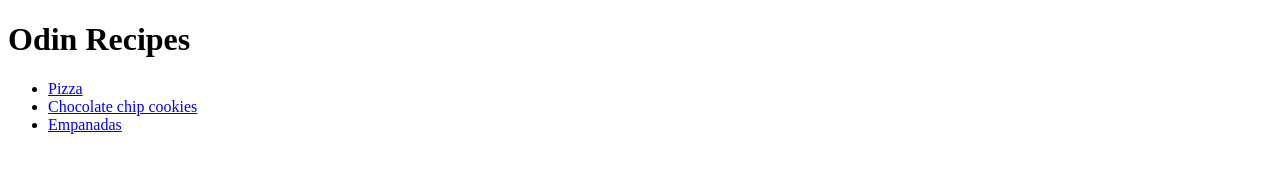
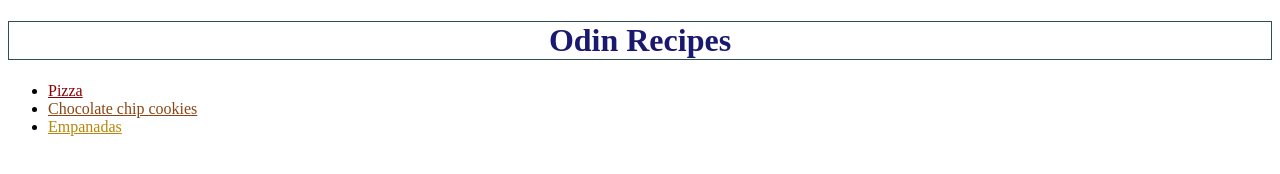
Before and after one commit to cyberpuffgirl/odin-recipes, a plain HTML site: page index.html in a window 1280 px wide. Drawn offline with Linux system fonts and the light colour scheme.

Commit message:
Colored heading and links, added heading border, centered heading

```diff
--- a/index.html
+++ b/index.html
@@ -6,7 +6,7 @@
 <head>
     <meta charset="utf-8">
     <title>My fav recipes</title>
-
+    <link rel="stylesheet" href="style.css">
 </head>
 
 <!--Here's the start of the body-->
@@ -17,9 +17,9 @@
 
     <ul>
 
-        <li><a href="recipes/pizza.html">Pizza</a></li>
-        <li><a href="recipes/cookies.html">Chocolate chip cookies</a></li>
-        <li><a href="recipes/empanadas.html">Empanadas</a></li>
+        <li><a href="recipes/pizza.html" class="pizza">Pizza</a></li>
+        <li><a href="recipes/cookies.html" class="cookies">Chocolate chip cookies</a></li>
+        <li><a href="recipes/empanadas.html" class="empanadas">Empanadas</a></li>
 
     </ul>
 
--- /dev/null
+++ b/style.css
@@ -0,0 +1,24 @@
+.pizza {
+    color: #8b0000;
+}
+/* -------------------------------------------------------------------------- */
+/* -------------------------------------------------------------------------- */
+.cookies {
+    color: rgb(139, 69, 19);
+}
+/* -------------------------------------------------------------------------- */
+/* -------------------------------------------------------------------------- */
+.empanadas {
+    color: rgb(184, 134, 11);
+}
+/* -------------------------------------------------------------------------- */
+/* -------------------------------------------------------------------------- */
+h1 {
+    color: #191971;
+    border-color:darkslategray;
+    border-style: solid;
+    border-width: thin;
+    text-align: center;
+}
+/* -------------------------------------------------------------------------- */
+/* -------------------------------------------------------------------------- */
```
